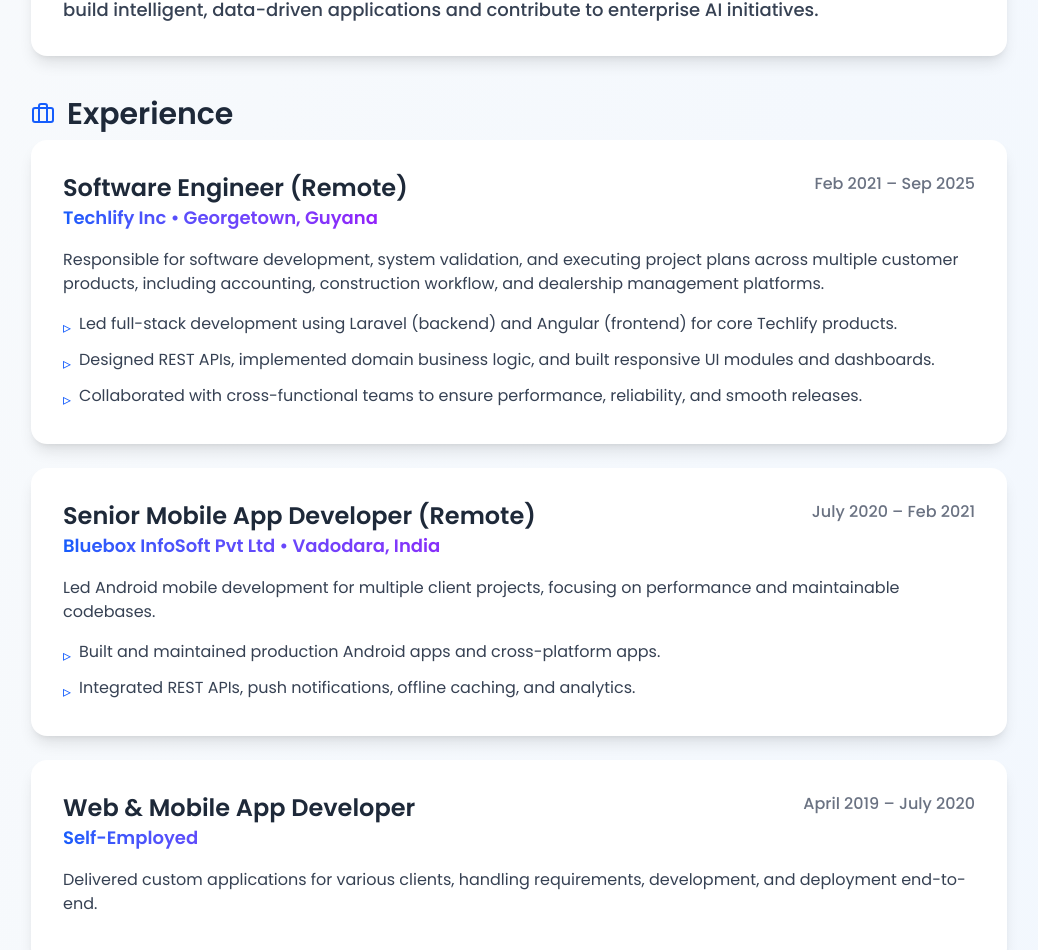
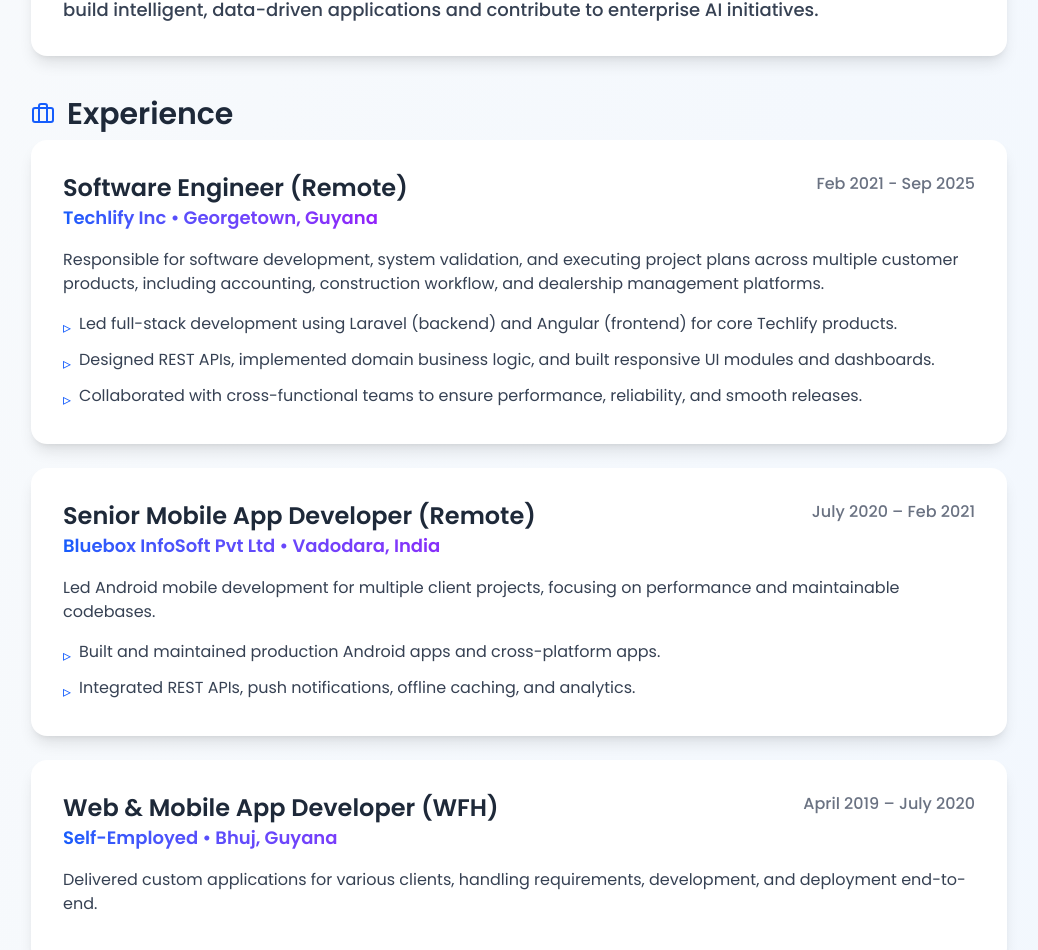
Before and after one commit to bbdangar/portfolio-ai-assistant, a Next.js app in the folder frontend/: page / in a window 1280 px wide. Shown: the part 830-1780 px from the top of the page, without its empty margins (121-1159 px from the left). Built offline with nearby package versions, Linux system fonts and the light colour scheme.

Commit message:
add experience data and refactor experience section in Home component

```diff
--- a/frontend/src/app/page.tsx
+++ b/frontend/src/app/page.tsx
@@ -15,7 +15,8 @@ import {
   Github,
   Link as LinkIcon,
 } from "lucide-react";
-import info from '@/data/personal-information.json'
+import info from '@/data/personal-information.json';
+import experience from '@/data/experience.json';
 
 export default function Home() {
   return (
@@ -135,141 +136,36 @@ export default function Home() {
             Experience
           </h3>
 
-          {/* Techlify Inc */}
-          <div className="rounded-2xl bg-white p-8 shadow-lg transition-shadow hover:shadow-2xl">
+          { experience.map((exp, i) => (
+          <div key={i} className="rounded-2xl bg-white p-8 shadow-lg transition-shadow hover:shadow-2xl">
             <div className="mb-4 flex flex-col md:flex-row md:items-start md:justify-between">
               <div>
                 <h4 className="text-2xl font-bold text-gray-800">
-                  Software Engineer (Remote)
+                  { exp.role } ({ exp.job_type })
                 </h4>
                 <p className="bg-gradient-to-r from-blue-600 to-purple-600 bg-clip-text text-lg font-semibold text-transparent">
-                  Techlify Inc &bull; Georgetown, Guyana
+                  { exp.company } &bull; { exp.location }
                 </p>
               </div>
               <span className="mt-2 font-medium text-gray-500 md:mt-0">
-                Feb 2021 – Sep 2025
+                { exp.duration }
               </span>
             </div>
             <p className="mb-4 text-gray-700">
-              Responsible for software development, system validation, and
-              executing project plans across multiple customer products, including
-              accounting, construction workflow, and dealership management
-              platforms.
+              { exp.details }
             </p>
-            <ul className="space-y-2 text-gray-700">
-              <li className="flex items-start gap-2">
-                <span className="mt-1 text-blue-600">▹</span>
-                Led full-stack development using Laravel (backend) and Angular
-                (frontend) for core Techlify products.
-              </li>
-              <li className="flex items-start gap-2">
-                <span className="mt-1 text-blue-600">▹</span>
-                Designed REST APIs, implemented domain business logic, and built
-                responsive UI modules and dashboards.
-              </li>
-              <li className="flex items-start gap-2">
-                <span className="mt-1 text-blue-600">▹</span>
-                Collaborated with cross-functional teams to ensure performance,
-                reliability, and smooth releases.
-              </li>
-            </ul>
+            { exp?.achievements && exp?.achievements?.length > 0 && (
+              <ul className="space-y-2 text-gray-700">
+                { exp.achievements.map((achievement, i) => (
+                <li key={i} className="flex items-start gap-2">
+                  <span className="mt-1 text-blue-600">▹</span>
+                  { achievement }
+                </li>
+                ))}
+              </ul>
+            )}
           </div>
-
-          {/* Bluebox InfoSoft */}
-          <div className="rounded-2xl bg-white p-8 shadow-lg transition-shadow hover:shadow-2xl">
-            <div className="mb-4 flex flex-col md:flex-row md:items-start md:justify-between">
-              <div>
-                <h4 className="text-2xl font-bold text-gray-800">
-                  Senior Mobile App Developer (Remote)
-                </h4>
-                <p className="bg-gradient-to-r from-blue-600 to-purple-600 bg-clip-text text-lg font-semibold text-transparent">
-                  Bluebox InfoSoft Pvt Ltd &bull; Vadodara, India
-                </p>
-              </div>
-              <span className="mt-2 font-medium text-gray-500 md:mt-0">
-                July 2020 – Feb 2021
-              </span>
-            </div>
-            <p className="mb-4 text-gray-700">
-              Led Android mobile development for multiple client projects,
-              focusing on performance and maintainable codebases.
-            </p>
-            <ul className="space-y-2 text-gray-700">
-              <li className="flex items-start gap-2">
-                <span className="mt-1 text-blue-600">▹</span>
-                Built and maintained production Android apps and cross-platform
-                apps.
-              </li>
-              <li className="flex items-start gap-2">
-                <span className="mt-1 text-blue-600">▹</span>
-                Integrated REST APIs, push notifications, offline caching, and
-                analytics.
-              </li>
-            </ul>
-          </div>
-
-          {/* Self Employed */}
-          <div className="rounded-2xl bg-white p-8 shadow-lg transition-shadow hover:shadow-2xl">
-            <div className="mb-4 flex flex-col md:flex-row md:items-start md:justify-between">
-              <div>
-                <h4 className="text-2xl font-bold text-gray-800">
-                  Web &amp; Mobile App Developer
-                </h4>
-                <p className="bg-gradient-to-r from-blue-600 to-purple-600 bg-clip-text text-lg font-semibold text-transparent">
-                  Self-Employed
-                </p>
-              </div>
-              <span className="mt-2 font-medium text-gray-500 md:mt-0">
-                April 2019 – July 2020
-              </span>
-            </div>
-            <p className="mb-4 text-gray-700">
-              Delivered custom applications for various clients, handling
-              requirements, development, and deployment end-to-end.
-            </p>
-          </div>
-
-          {/* Make In Kutch */}
-          <div className="rounded-2xl bg-white p-8 shadow-lg transition-shadow hover:shadow-2xl">
-            <div className="mb-4 flex flex-col md:flex-row md:items-start md:justify-between">
-              <div>
-                <h4 className="text-2xl font-bold text-gray-800">
-                  Web &amp; Mobile App Developer
-                </h4>
-                <p className="bg-gradient-to-r from-blue-600 to-purple-600 bg-clip-text text-lg font-semibold text-transparent">
-                  Make In Kutch &bull; Bhuj, India
-                </p>
-              </div>
-              <span className="mt-2 font-medium text-gray-500 md:mt-0">
-                May 2017 – April 2019
-              </span>
-            </div>
-            <p className="mb-4 text-gray-700">
-              Developed web and mobile solutions for local businesses, focusing
-              on usability and fast delivery.
-            </p>
-          </div>
-
-          {/* Romin Interactive */}
-          <div className="rounded-2xl bg-white p-8 shadow-lg transition-shadow hover:shadow-2xl">
-            <div className="mb-4 flex flex-col md:flex-row md:items-start md:justify-between">
-              <div>
-                <h4 className="text-2xl font-bold text-gray-800">
-                  Web &amp; Mobile App Developer
-                </h4>
-                <p className="bg-gradient-to-r from-blue-600 to-purple-600 bg-clip-text text-lg font-semibold text-transparent">
-                  Romin Interactive &bull; Bhuj, India
-                </p>
-              </div>
-              <span className="mt-2 font-medium text-gray-500 md:mt-0">
-                March 2014 – May 2017
-              </span>
-            </div>
-            <p className="mb-4 text-gray-700">
-              Built and maintained numerous web and mobile apps, gaining strong
-              foundations in full stack development.
-            </p>
-          </div>
+          ))}
         </section>
 
         {/* Skills */}
--- /dev/null
+++ b/frontend/src/data/experience.json
@@ -0,0 +1,51 @@
+[
+    {
+        "role": "Software Engineer",
+        "company": "Techlify Inc",
+        "location": "Georgetown, Guyana",
+        "job_type": "Remote",
+        "duration": "Feb 2021 - Sep 2025",
+        "details": "Responsible for software development, system validation, and executing project plans across multiple customer products, including accounting, construction workflow, and dealership management platforms.",
+        "achievements": [
+            "Led full-stack development using Laravel (backend) and Angular (frontend) for core Techlify products.",
+            "Designed REST APIs, implemented domain business logic, and built responsive UI modules and dashboards.",
+            "Collaborated with cross-functional teams to ensure performance, reliability, and smooth releases."
+        ]
+    },
+    {
+        "role": "Senior Mobile App Developer",
+        "company": "Bluebox InfoSoft Pvt Ltd",
+        "location": "Vadodara, India",
+        "job_type": "Remote",
+        "duration": "July 2020 – Feb 2021",
+        "details": "Led Android mobile development for multiple client projects, focusing on performance and maintainable codebases.",
+        "achievements": [
+            "Built and maintained production Android apps and cross-platform apps.",
+            "Integrated REST APIs, push notifications, offline caching, and analytics."
+        ]
+    },
+    {
+        "role": "Web & Mobile App Developer",
+        "company": "Self-Employed",
+        "location": "Bhuj, Guyana",
+        "job_type": "WFH",
+        "duration": "April 2019 – July 2020",
+        "details": "Delivered custom applications for various clients, handling requirements, development, and deployment end-to-end."
+    },
+    {
+        "role": "Web & Mobile App Developer",
+        "company": "Make In Kutch",
+        "location": "Bhuj, India",
+        "job_type": "On-Site",
+        "duration": "May 2017 – April 2019",
+        "details": "Developed web and mobile solutions for local businesses, focusing on usability and fast delivery."
+    },
+    {
+        "role": "Web & Mobile App Developer",
+        "company": "Romin Interactive",
+        "location": "Bhuj, India",
+        "job_type": "On-Site",
+        "duration": "March 2014 – May 2017",
+        "details": "Built and maintained numerous web and mobile apps, gaining strong foundations in full stack development."
+    }
+]
```
